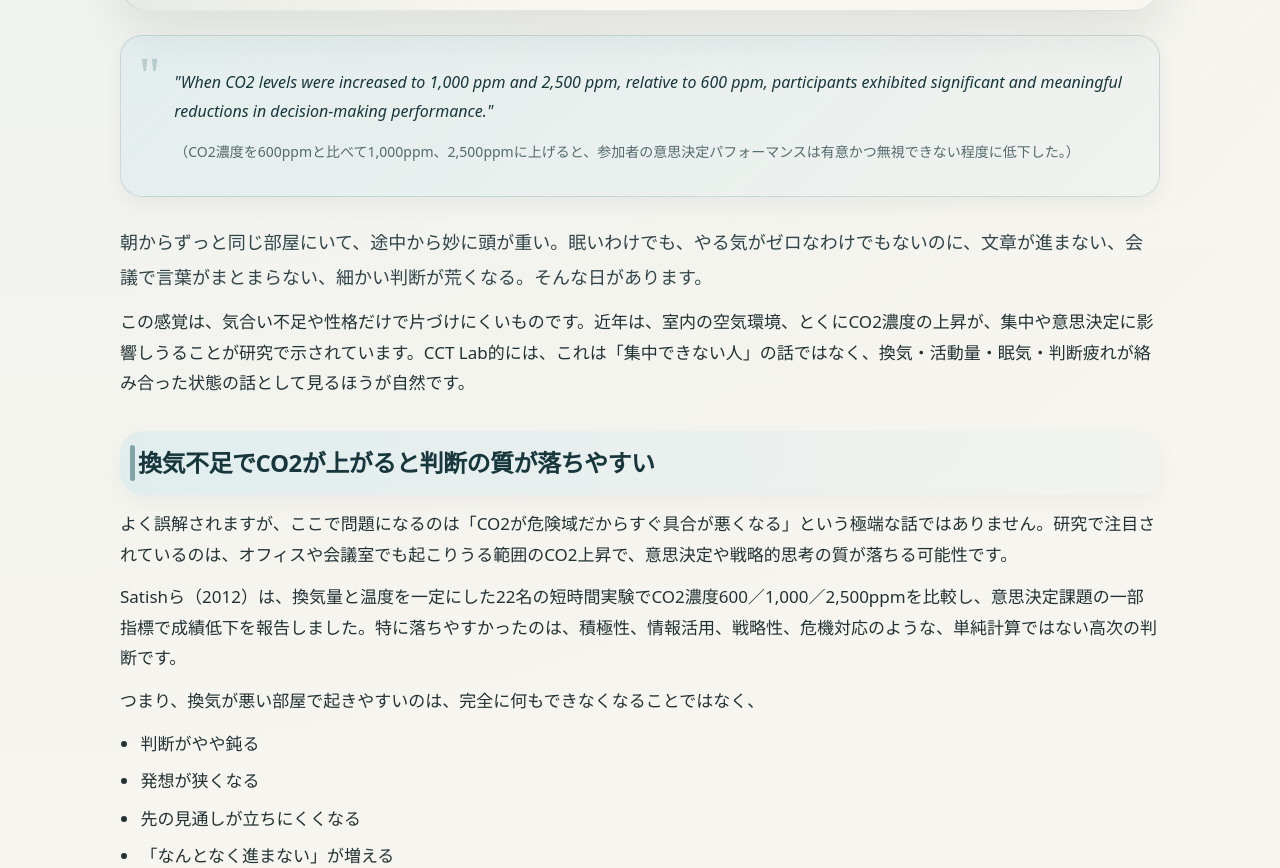
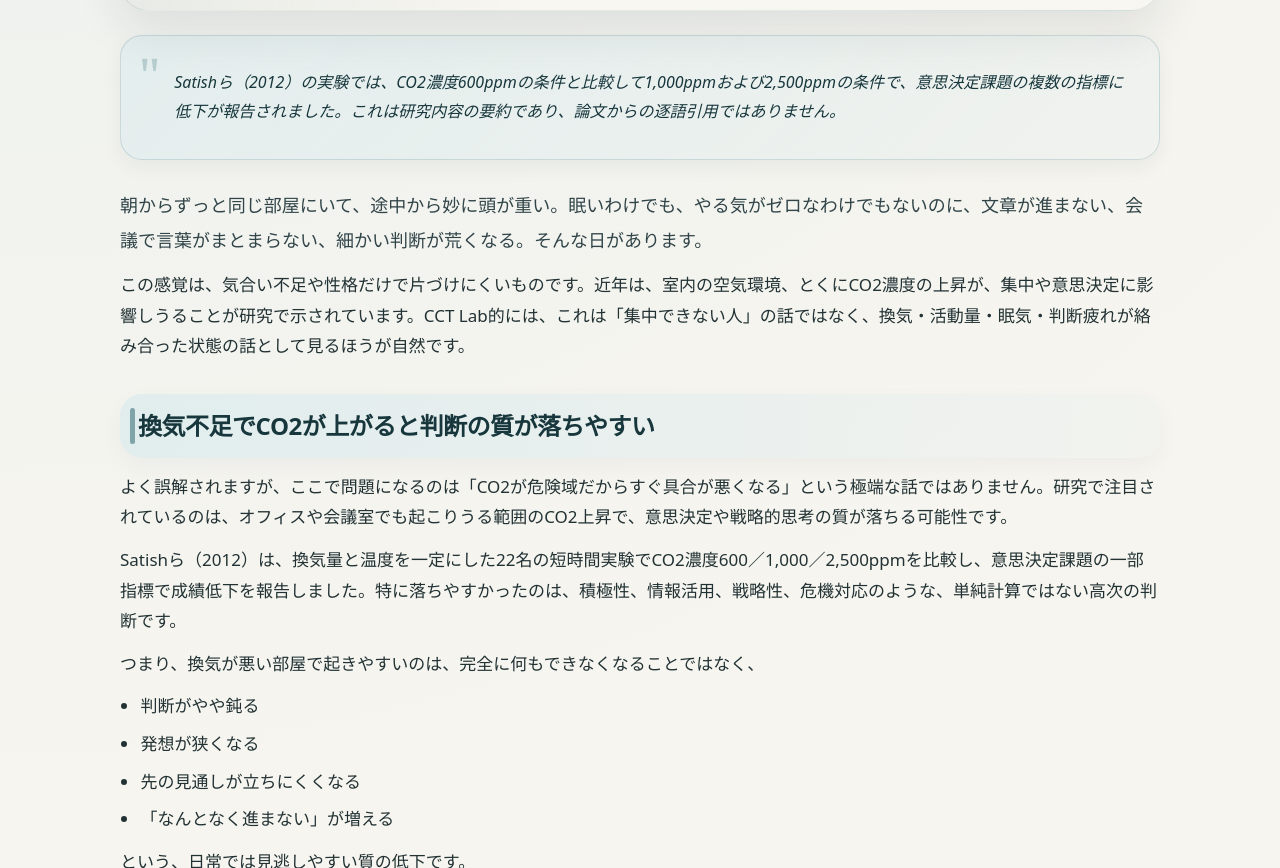
Before and after one commit to corecycletune/corecycletune-site, a plain HTML site: page articles/indoor-co2-focus-drop/index.html in a window 1280 px wide. Shown: the part 1016-1884 px from the top of the page. Drawn offline with Linux system fonts and the light colour scheme.

Commit message:
chore: rebuild generated site files

```diff
--- a/articles/indoor-co2-focus-drop/index.html
+++ b/articles/indoor-co2-focus-drop/index.html
@@ -71,8 +71,8 @@ readingTime: 9 min
     <div class="article-quote">
   <div class="article-quote-mark">"</div>
   <div class="article-quote-body">
-    <p class="article-quote-en">&quot;When CO2 levels were increased to 1,000 ppm and 2,500 ppm, relative to 600 ppm, participants exhibited significant and meaningful reductions in decision-making performance.&quot;</p>
-    <p class="article-quote-ja">（CO2濃度を600ppmと比べて1,000ppm、2,500ppmに上げると、参加者の意思決定パフォーマンスは有意かつ無視できない程度に低下した。）</p>
+    <p class="article-quote-en">Satishら（2012）の実験では、CO2濃度600ppmの条件と比較して1,000ppmおよび2,500ppmの条件で、意思決定課題の複数の指標に低下が報告されました。これは研究内容の要約であり、論文からの逐語引用ではありません。</p>
+
   </div>
 </div>
 <p>朝からずっと同じ部屋にいて、途中から妙に頭が重い。眠いわけでも、やる気がゼロなわけでもないのに、文章が進まない、会議で言葉がまとまらない、細かい判断が荒くなる。そんな日があります。</p>
```
